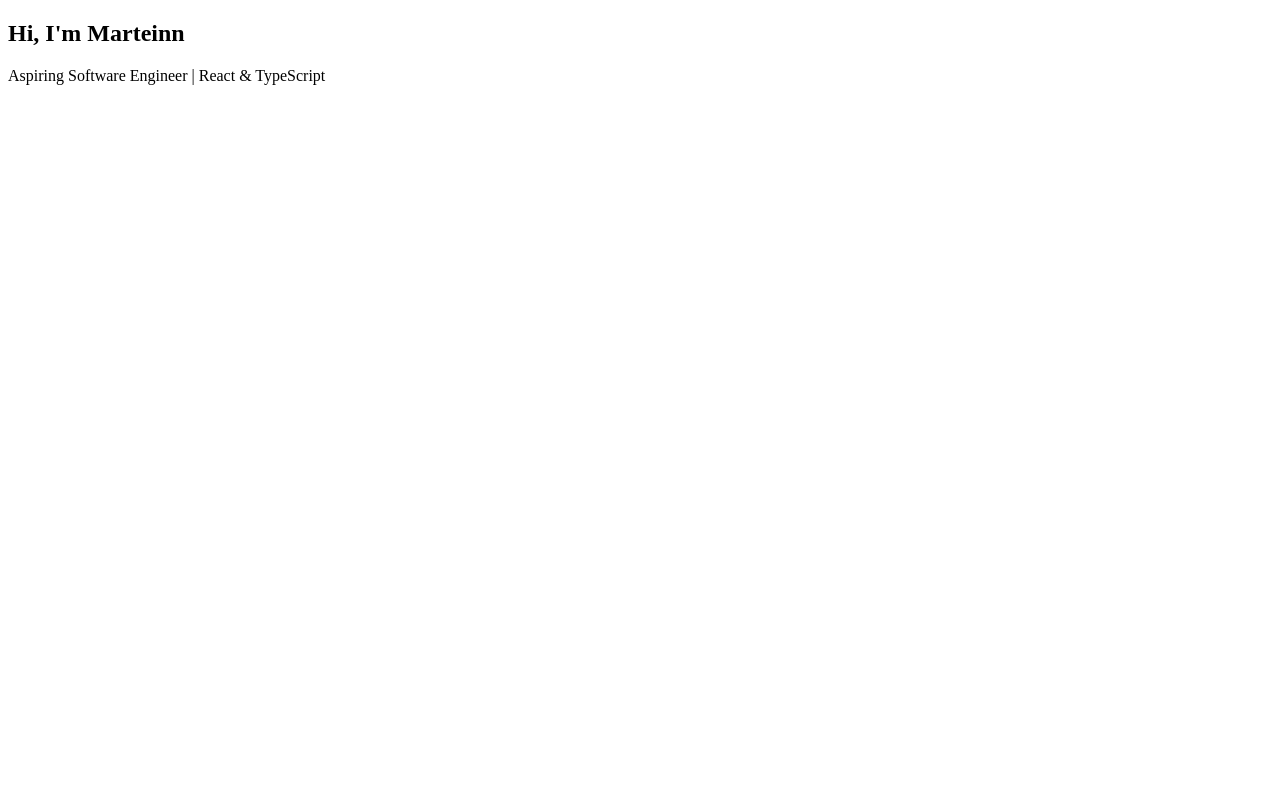
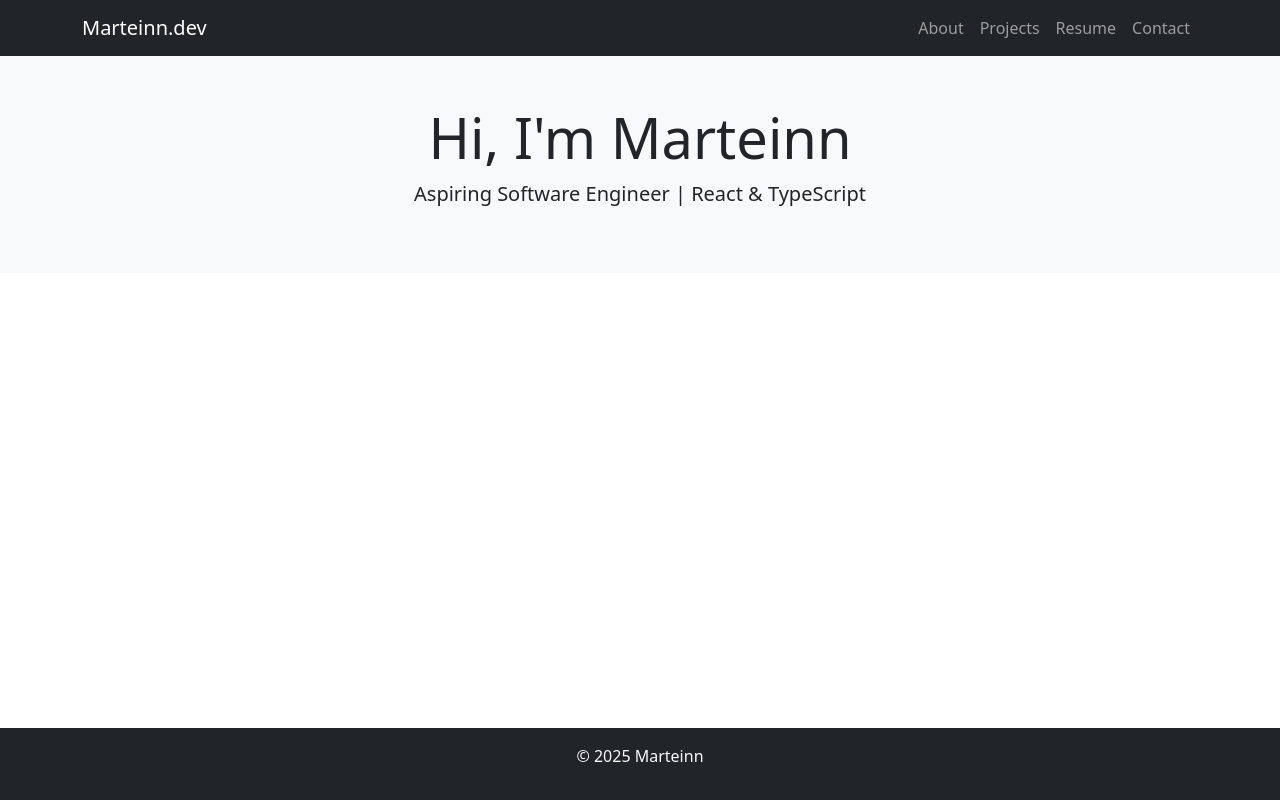
Before and after one commit to perujuice/marteinn.dev, a React (Vite) app: page / in a window 1280 px wide. Built offline with nearby package versions, Linux system fonts and the light colour scheme.

Commit message:
decided on using bootstrap and going modular on this...

```diff
--- a/package.json
+++ b/package.json
@@ -13,7 +13,7 @@
     "bootstrap": "^5.3.8",
     "react": "^19.1.1",
     "react-dom": "^19.1.1",
-    "react-router-dom": "^6.14.1"
+    "react-router-dom": "^6.30.1"
   },
   "devDependencies": {
     "@eslint/js": "^9.33.0",
--- a/src/App.tsx
+++ b/src/App.tsx
@@ -1,11 +1,31 @@
+import { BrowserRouter as Router, Routes, Route } from 'react-router-dom'
+import Navbar from './components/Navbar'
 import Hero from './components/Hero'
+import About from './components/About'
+import Projects from './components/Projects'
+import Contact from './components/Contact'
+import Footer from './components/Footer'
+import Resume from './components/Resume'
 
 function App() {
   return (
-    <div>
-      <Hero />
-    </div>
+    <Router>
+      <div className="d-flex flex-column min-vh-100">
+        <Navbar />
+        <div className="flex-grow-1">
+          <Routes>
+            <Route path="/" element={<Hero />} />
+            <Route path="/about" element={<About />} />
+            <Route path="/projects" element={<Projects />} />
+            <Route path="/resume" element= {<Resume />} />
+            <Route path="/contact" element={<Contact />} />
+          </Routes>
+        </div>
+        <Footer />
+      </div>
+    </Router>
   )
 }
 
+
 export default App
--- a/src/components/Hero.tsx
+++ b/src/components/Hero.tsx
@@ -1,12 +1,14 @@
 
-
-const Hero = () => {
+function Hero() {
   return (
-    <section>
-      <h1>Hi, I'm Marteinn</h1>
-      <p>Aspiring Software Engineer | React & TypeScript</p>
-    </section>
+    <header className="bg-light text-center py-5">
+      <div className="container">
+        <h1 className="display-4">Hi, I'm Marteinn</h1>
+        <p className="lead">Aspiring Software Engineer | React & TypeScript</p>
+      </div>
+    </header>
   )
 }
 
+
 export default Hero
--- /dev/null
+++ b/src/components/Navbar.tsx
@@ -0,0 +1,52 @@
+import { Link } from "react-router-dom"
+
+const Navbar: React.FC = () => {
+  return (
+    <nav className="navbar navbar-expand-lg navbar-dark bg-dark">
+      <div className="container">
+        <Link className="navbar-brand" to="/">
+          Marteinn.dev
+        </Link>
+
+        <button
+          className="navbar-toggler"
+          type="button"
+          data-bs-toggle="collapse"
+          data-bs-target="#navbarNav"
+          aria-controls="navbarNav"
+          aria-expanded="false"
+          aria-label="Toggle navigation"
+        >
+          <span className="navbar-toggler-icon"></span>
+        </button>
+
+        <div className="collapse navbar-collapse" id="navbarNav">
+          <ul className="navbar-nav ms-auto">
+            <li className="nav-item">
+              <Link className="nav-link" to="/about">
+                About
+              </Link>
+            </li>
+            <li className="nav-item">
+              <Link className="nav-link" to="/projects">
+                Projects
+              </Link>
+            </li>
+            <li className="nav-item">
+              <Link className="nav-link" to="/resume">
+                Resume
+              </Link>
+            </li>
+            <li className="nav-item">
+              <Link className="nav-link" to="/contact">
+                Contact
+              </Link>
+            </li>
+          </ul>
+        </div>
+      </div>
+    </nav>
+  )
+}
+
+export default Navbar
--- /dev/null
+++ b/src/components/Resume.tsx
@@ -0,0 +1,10 @@
+const Resume: React.FC = () => {
+    return (
+        <div className="container my-5">
+            <h1 className="mb-4">Resume</h1>
+            <p>You can download my resume <a href="/path/to/resume.pdf" target="_blank" rel="noopener noreferrer">here</a>.</p>
+        </div>
+    )
+}
+
+export default Resume
--- a/src/components/about.tsx
+++ b/src/components/about.tsx
@@ -1,10 +1,13 @@
 
-const About = () => (
-  <section className="py-20 max-w-2xl mx-auto text-center">
-    <h2 className="text-3xl font-semibold">About Me</h2>
-    <p className="mt-4 text-gray-700">
-      I am a recent CS graduate with experience in React, TypeScript, and web development.
-    </p>
-  </section>
-);
-export default About;
+const About: React.FC = () => {
+  return (
+    <div className="container py-5">
+      <h1>About Me</h1>
+      <p>
+        I'm a recent CS graduate passionate about web development and software engineering.
+      </p>
+    </div>
+  )
+}
+
+export default About
--- a/src/components/contact.tsx
+++ b/src/components/contact.tsx
@@ -0,0 +1,17 @@
+function Contact() {
+    return (
+        <div className="contact">
+            <h2>Contact Me</h2>
+            <form>
+                <label>Name:</label>
+                <input type="text" name="name" required />
+                <label>Email:</label>
+                <input type="email" name="email" required />
+                <label>Message:</label>
+                <textarea name="message" required></textarea>
+                <button type="submit">Send</button>
+            </form>
+        </div>
+    )
+}
+export default Contact
--- a/src/components/footer.tsx
+++ b/src/components/footer.tsx
@@ -0,0 +1,9 @@
+function Footer() {
+    return (
+      <footer className="bg-dark text-light text-center py-3">
+        <p>&copy; {new Date().getFullYear()} Marteinn</p>
+      </footer>
+    )
+}
+
+export default Footer
--- a/src/components/projects.tsx
+++ b/src/components/projects.tsx
@@ -0,0 +1,23 @@
+function Projects() {
+    return (
+    <section id="projects" className="py-5 bg-light">
+        <div className="container">
+            <h2 className="mb-4 text-center">Projects</h2>
+            <div className="row">
+            <div className="col-md-4">
+                <div className="card shadow-sm">
+                <img src="/project1.png" className="card-img-top" alt="Project 1" />
+                <div className="card-body">
+                    <h5 className="card-title">Project 1</h5>
+                    <p className="card-text">A short description of this project.</p>
+                    <a href="https://github.com/perujuice" className="btn btn-primary">View Code</a>
+                </div>
+                </div>
+            </div>
+            {/* repeat for more projects */}
+            </div>
+        </div>
+    </section>
+    )
+}
+export default Projects
--- a/src/main.tsx
+++ b/src/main.tsx
@@ -1,6 +1,7 @@
 import { StrictMode } from 'react'
 import { createRoot } from 'react-dom/client'
-import './styles/index.css'
+import 'bootstrap/dist/css/bootstrap.css' // Decided to try using Bootstrap CSS
+import "bootstrap/dist/js/bootstrap.bundle.min.js"
 import App from './App.tsx'
 
 createRoot(document.getElementById('root')!).render(
--- a/src/styles/App.css
+++ b/src/styles/App.css
@@ -0,0 +1,14 @@
+html, body, #root {
+  height: 100%;
+  margin: 0;
+}
+
+.app-container {
+  display: flex;
+  flex-direction: column;
+  min-height: 100vh; /* full viewport height */
+}
+
+.main-content {
+  flex: 1; /* takes up all available space between navbar and footer */
+}
```
Also changed, not shown: src/styles/index.css (deleted), 1 other file (tests, documents, lock files or other folders).
